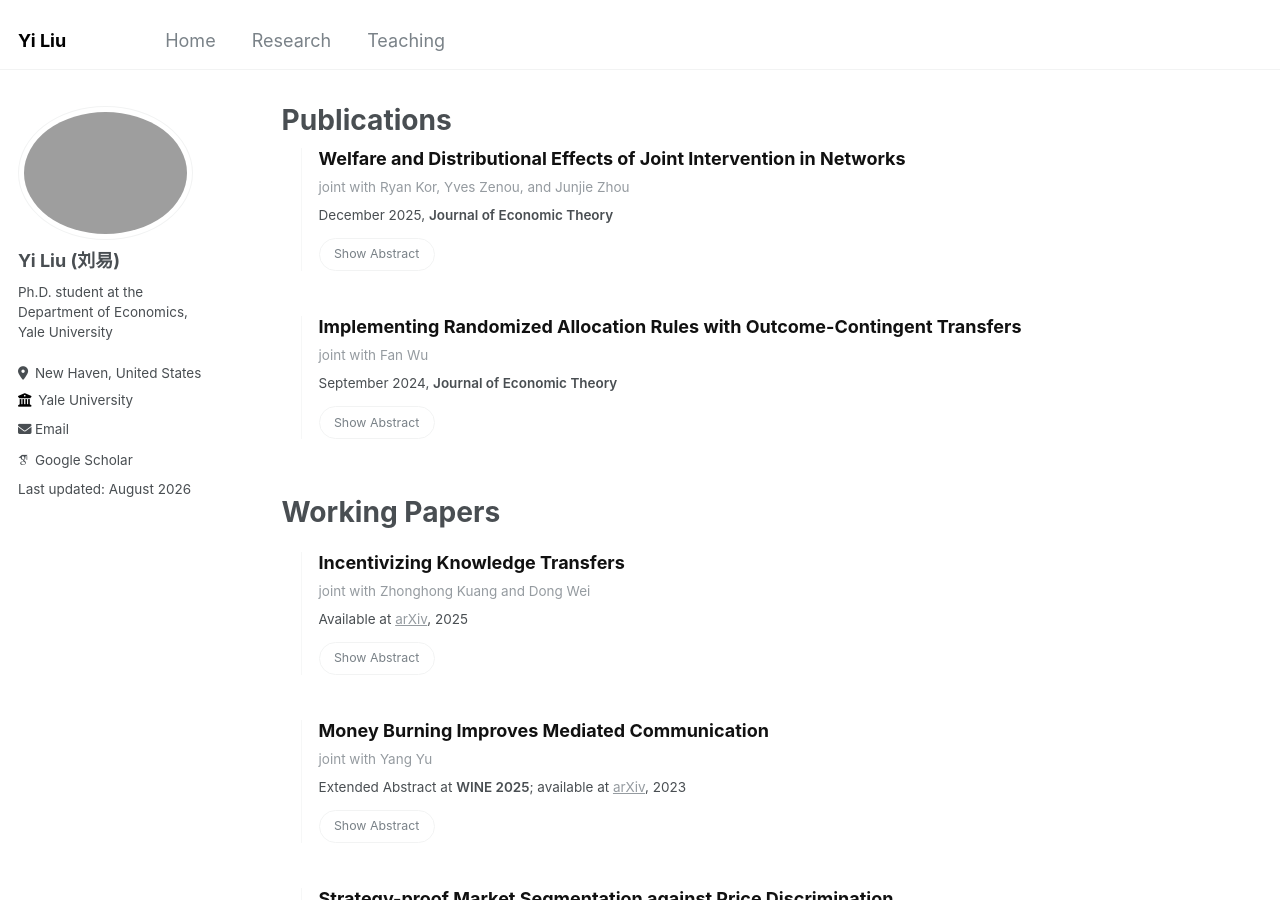
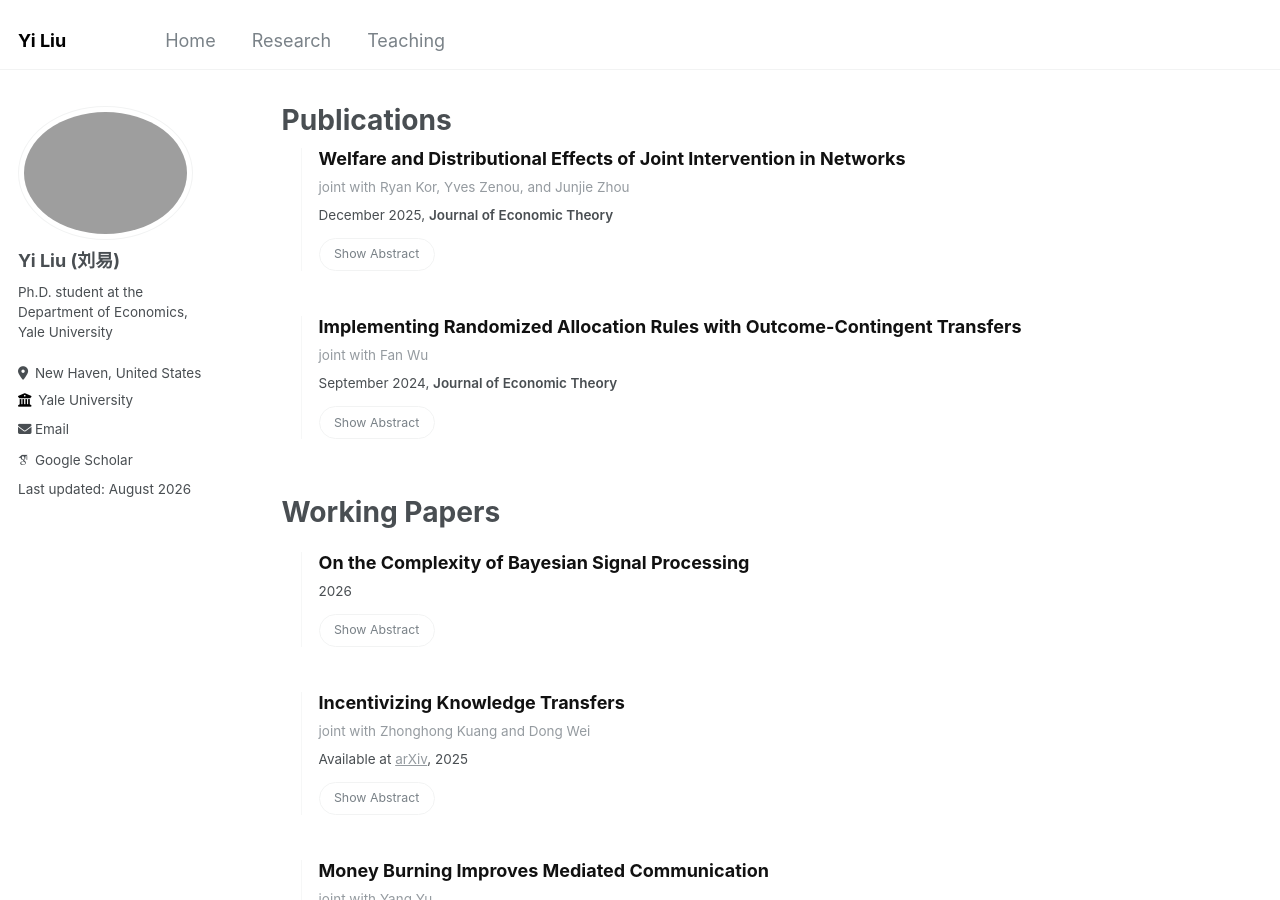
Before and after one commit to Leasy/Leasy.github.io, a Jekyll site: the page built from _pages/publications.md, in a window 1280 px wide and 900 px high. Built offline with Jekyll 4.4.1, drawn with Linux system fonts in a browser that asks for light colours; some web fonts are replaced.

Commit message:
Update publications and CV

```diff
--- a/_pages/publications.md
+++ b/_pages/publications.md
@@ -33,6 +33,17 @@ author_profile: true
 
   <section class="publication-section">
     <h2 class="publication-section__title">Working Papers</h2>
+
+    <div class="publication-entry">
+      <h3 class="publication-title"><a href="/files/signal_processing.pdf">On the Complexity of Bayesian Signal Processing</a></h3>
+      <p class="publication-status">2026</p>
+      <details class="publication-abstract">
+        <summary>Show Abstract</summary>
+        <div class="publication-abstract__content">
+          <p>We develop a computational framework for Bayesian decision-making. We show that as long as no action is optimal in every state, Bayes-optimal choice is intractable. This hardness need not arise from large action, state, or signal spaces, nor from a complicated represented utility function: extracting enough information from a hard-to-interpret signal to act optimally can itself be computationally hard. We also characterize tractability across approximation notions and identify their sources of difficulty. Under the probably approximately correct criterion, sample-based Bayesian learning is tractable if and only if the signal support is bounded. Our results provide justifications for bounded rationality, costly Bayesian inference, and sample-based Bayesian learning.</p>
+        </div>
+      </details>
+    </div>
 
     <div class="publication-entry">
       <h3 class="publication-title"><a href="/files/knowledge_KLW.pdf">Incentivizing Knowledge Transfers</a></h3>
```
Also changed, not shown: 2 other files.
